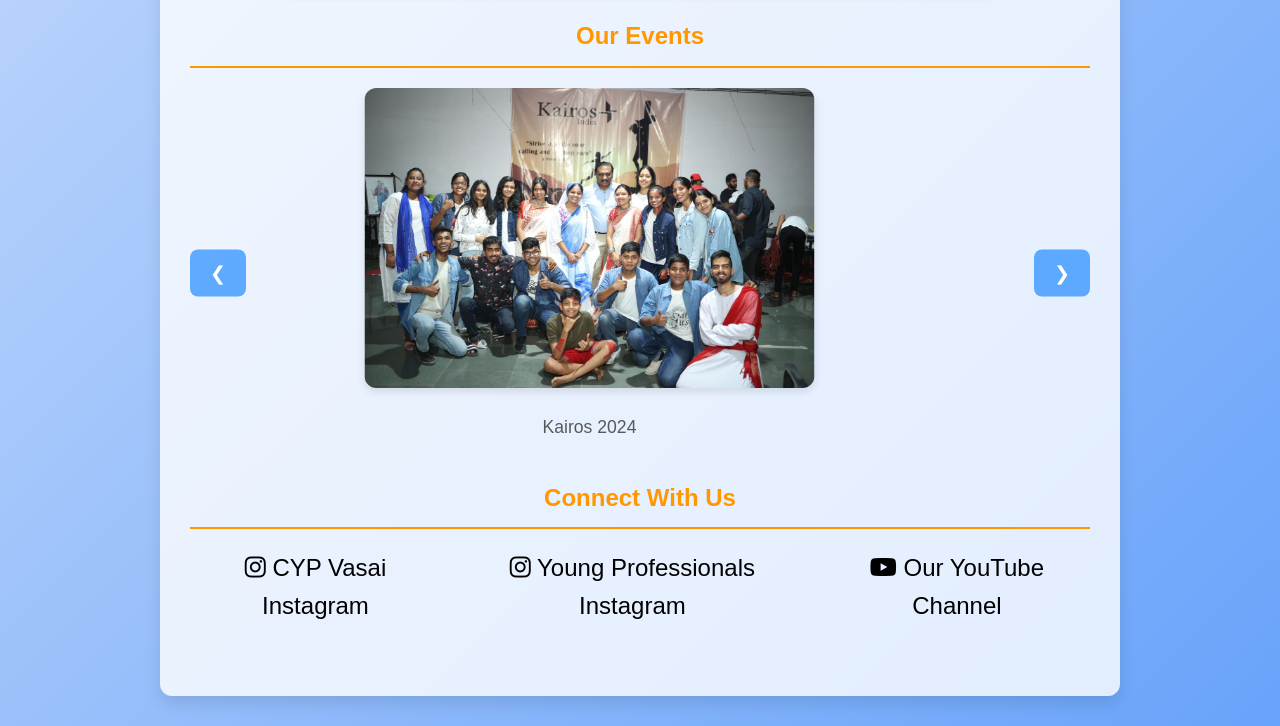
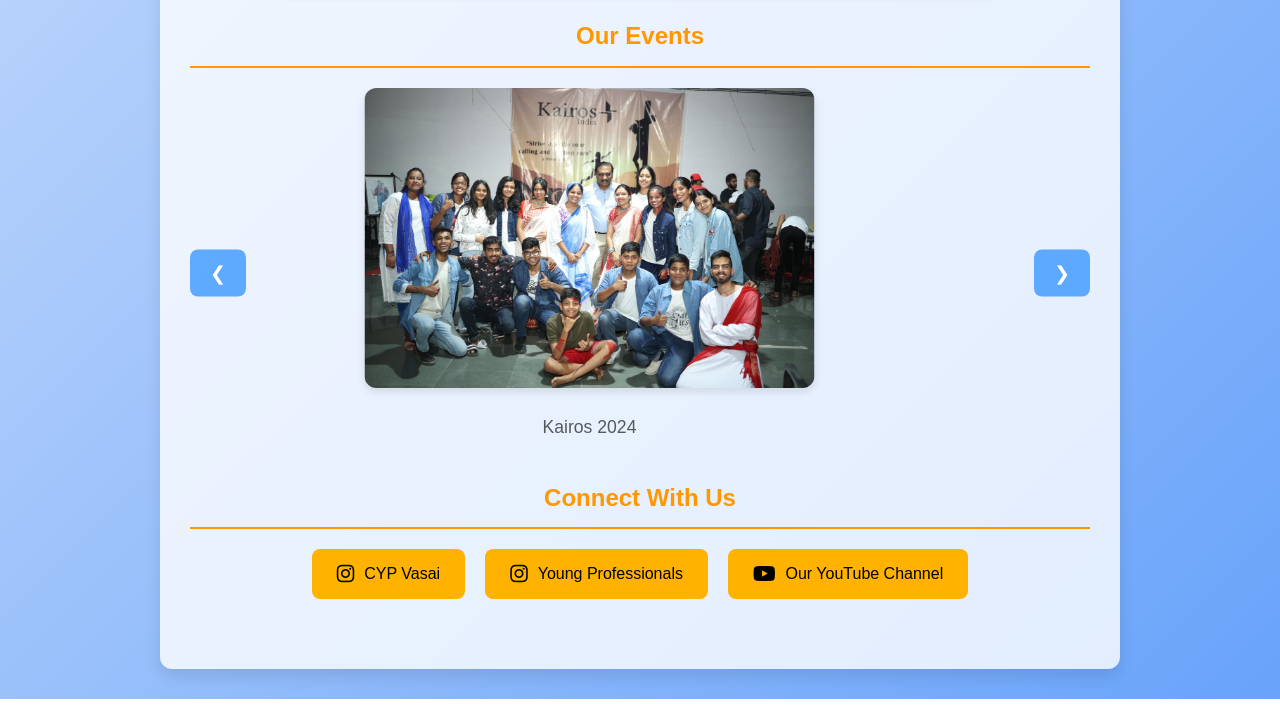
Before and after one commit to ScarRanger/CYPbasicIntro, a plain HTML site: page public/index.html in a window 1280 px wide. Shown: the part 1046-1772 px from the top of the page. After the commit the page ends 1745 px from the top, so only its background shows below. Drawn offline with Linux system fonts and the light colour scheme.

Commit message:
added buttins for socials

```diff
--- a/public/index.html
+++ b/public/index.html
@@ -71,19 +71,19 @@
         </div>
         <section class="social-media">
             <h2>Connect With Us</h2>
-            <div class="social-icons">
-                <a href="https://www.instagram.com/cyp.vasai/" target="_blank" class="social-icon instagram">
+            <div class="social-buttons">
+                <button onclick="window.open('https://www.instagram.com/cyp.vasai/', '_blank')" class="social-button instagram">
                     <i class="fab fa-instagram"></i>
-                    <span>CYP Vasai Instagram</span>
-                </a>
-                <a href="https://www.instagram.com/cyp.youngprofessionals/" target="_blank" class="social-icon instagram">
+                    <span>CYP Vasai</span>
+                </button>
+                <button onclick="window.open('https://www.instagram.com/cyp.youngprofessionals/', '_blank')" class="social-button instagram">
                     <i class="fab fa-instagram"></i>
-                    <span>Young Professionals Instagram</span>
-                </a>
-                <a href="https://www.youtube.com/@cyp-vasai" target="_blank" class="social-icon youtube">
+                    <span>Young Professionals</span>
+                </button>
+                <button onclick="window.open('https://www.youtube.com/@cyp-vasai', '_blank')" class="social-button youtube">
                     <i class="fab fa-youtube"></i>
                     <span>Our YouTube Channel</span>
-                </a>
+                </button>
             </div>
         </section>
 
--- a/public/style.css
+++ b/public/style.css
@@ -169,3 +169,26 @@ h2 {
         font-size: 2em;
     }
 }
+
+
+.social-buttons {
+    display: flex;
+    justify-content: center;
+    gap: 20px;
+}
+
+.social-button {
+    display: inline-flex;
+    align-items: center;
+    padding: 15px 25px;
+    border: none;
+    background-color: #ffb300;
+    cursor: pointer;
+    border-radius: 8px;
+    font-size: 16px;
+}
+
+.social-button i {
+    margin-right: 10px;
+    font-size: 20px;
+}
```
